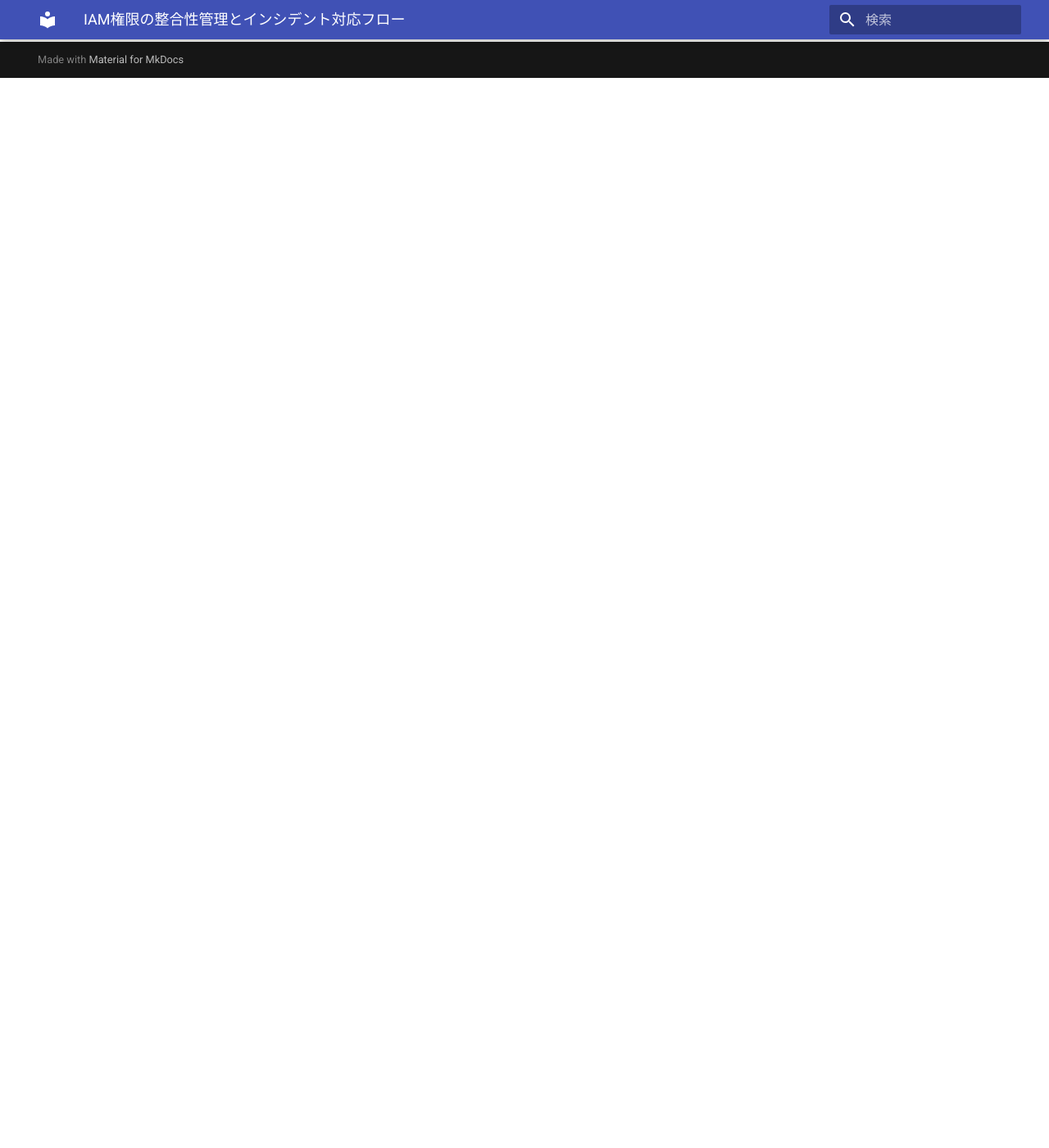
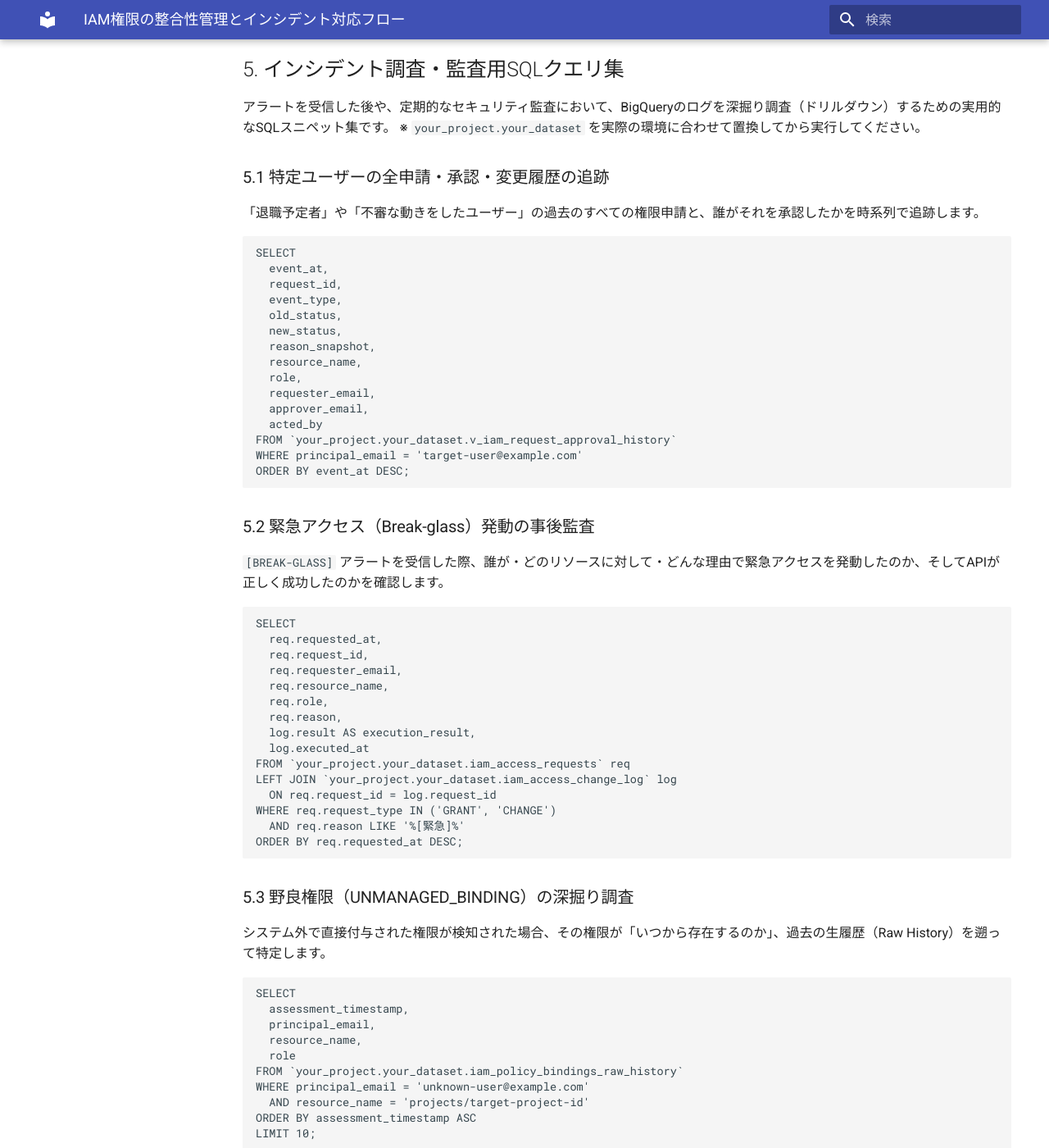
Before and after one commit to ea-Mitsuoka/cloud-access-manager, an MkDocs documentation site: the page built from docs/iam-reconciliation-and-incident-flow.md, in a window 1280 px wide and 1400 px high, scrolled down 2839 px. Shown: the whole window at 82% size. Built offline with MkDocs 1.6.1 and Material for MkDocs 9.7.7, drawn with Linux system fonts in a browser that asks for light colours; before the commit the page ends 2934 px from its top, so only the background shows below that; some of the changed text lies outside the part shown.

Commit message:
docs(runbook): add SQL query collection for incident audit and investigation

````diff
--- a/docs/iam-reconciliation-and-incident-flow.md
+++ b/docs/iam-reconciliation-and-incident-flow.md
@@ -84,3 +84,89 @@ ______________________________________________________________________
 
 **(※運用上の注意)**
 本システムは監査証跡の信頼性を第一とするため、**「システムが自動的に未管理権限を正当なものとして取り込む（リバースシンク）」機能は意図的に排除**しています。未管理権限をシステムに登録したい場合は、必ず「パターンA（事後承認フロー）」の手順を踏んでください。
+
+## 5. インシデント調査・監査用SQLクエリ集
+
+アラートを受信した後や、定期的なセキュリティ監査において、BigQueryのログを深掘り調査（ドリルダウン）するための実用的なSQLスニペット集です。
+※ `your_project.your_dataset` を実際の環境に合わせて置換してから実行してください。
+
+### 5.1 特定ユーザーの全申請・承認・変更履歴の追跡
+
+「退職予定者」や「不審な動きをしたユーザー」の過去のすべての権限申請と、誰がそれを承認したかを時系列で追跡します。
+
+```sql
+SELECT
+  event_at,
+  request_id,
+  event_type,
+  old_status,
+  new_status,
+  reason_snapshot,
+  resource_name,
+  role,
+  requester_email,
+  approver_email,
+  acted_by
+FROM `your_project.your_dataset.v_iam_request_approval_history`
+WHERE principal_email = 'target-user@example.com'
+ORDER BY event_at DESC;
+```
+
+### 5.2 緊急アクセス（Break-glass）発動の事後監査
+
+`[BREAK-GLASS]` アラートを受信した際、誰が・どのリソースに対して・どんな理由で緊急アクセスを発動したのか、そしてAPIが正しく成功したのかを確認します。
+
+```sql
+SELECT
+  req.requested_at,
+  req.request_id,
+  req.requester_email,
+  req.resource_name,
+  req.role,
+  req.reason,
+  log.result AS execution_result,
+  log.executed_at
+FROM `your_project.your_dataset.iam_access_requests` req
+LEFT JOIN `your_project.your_dataset.iam_access_change_log` log
+  ON req.request_id = log.request_id
+WHERE req.request_type IN ('GRANT', 'CHANGE')
+  AND req.reason LIKE '%[緊急]%'
+ORDER BY req.requested_at DESC;
+```
+
+### 5.3 野良権限（UNMANAGED_BINDING）の深掘り調査
+
+システム外で直接付与された権限が検知された場合、その権限が「いつから存在するのか」、過去の生履歴（Raw History）を遡って特定します。
+
+```sql
+SELECT
+  assessment_timestamp,
+  principal_email,
+  resource_name,
+  role
+FROM `your_project.your_dataset.iam_policy_bindings_raw_history`
+WHERE principal_email = 'unknown-user@example.com'
+  AND resource_name = 'projects/target-project-id'
+ORDER BY assessment_timestamp ASC
+LIMIT 10;
+```
+
+### 5.4 API実行エラー（FAILED）の詳細解析
+
+スプレッドシート上でステータスが「承認済」なのに「未実行」または「FAILED」から進まない場合、Cloud Runが吐き出したバックエンドの生のエラーメッセージ（APIの競合や権限不足など）を特定します。
+
+```sql
+SELECT
+  executed_at,
+  request_id,
+  action,
+  target,
+  result,
+  error_code,
+  error_message,
+  details
+FROM `your_project.your_dataset.iam_access_change_log`
+WHERE result = 'FAILED'
+  AND executed_at >= TIMESTAMP_SUB(CURRENT_TIMESTAMP(), INTERVAL 7 DAY)
+ORDER BY executed_at DESC;
+```
````
Also changed, not shown: CHANGELOG_SUMMARY.md (+6 -0 lines).
